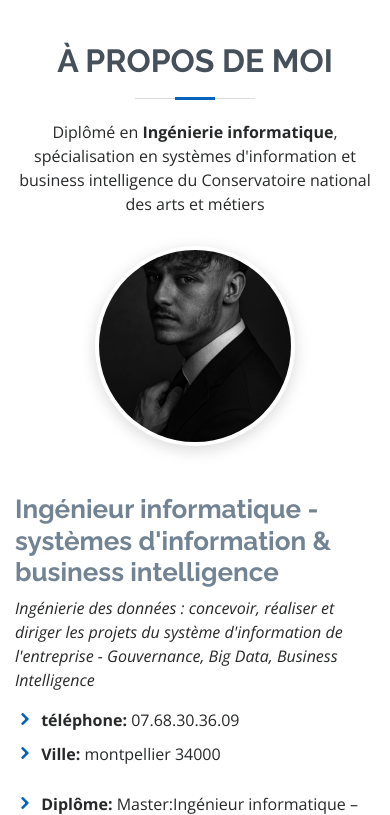
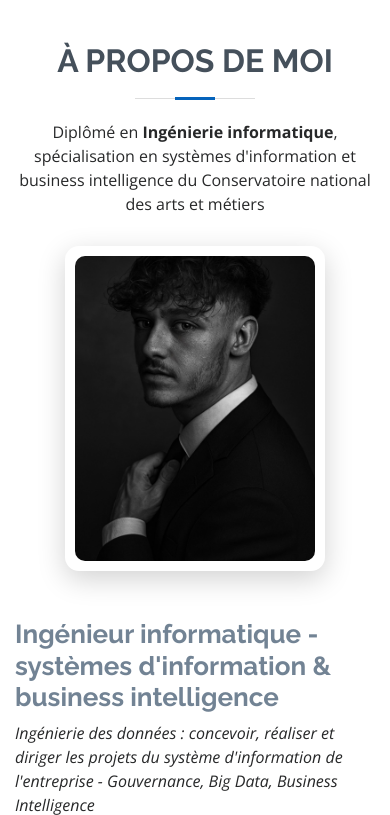
Before and after one commit to avisse/site-chants, a PHP site: page / in a window 390 px wide. Shown: the part 862-1677 px from the top of the page. Run offline with PHP 8.4, Linux system fonts and the light colour scheme; some libraries are stand-ins or nearby versions.

Commit message:
steve
steve

```diff
--- a/assets/css/style.css
+++ b/assets/css/style.css
@@ -59,33 +59,33 @@ h1, h2, h3, h4, h5, h6 {
 /*--------------------------------------------------------------
 # photo profil
 --------------------------------------------------------------*/
-
-.profile-pic{
-  width: 320px;            /* plus grand sur desktop */
-  height: 320px;
-  object-fit: cover;
-  border-radius: 50%;
-  background: #fff;        /* anneau blanc propre */
-  padding: 6px;            /* épaisseur de l’anneau */
-  box-shadow: 0 6px 24px rgba(0,0,0,.18);
-}
-
-/* Centrer et respirer la colonne image */
-.about .col-lg-4{
+/* Cadre portrait rectangulaire */
+.profile-frame{
+  width: 360px;            /* taille desktop */
+  aspect-ratio: 4 / 5;     /* format portrait (change en 3/4 ou 5/7 si tu veux) */
+  background: #fff;        /* cadre blanc */
+  padding: 12px;           /* épaisseur du cadre */
+  border-radius: 16px;     /* coins doux du cadre */
+  box-shadow: 0 8px 28px rgba(0,0,0,.18);
+  margin: 0;               /* reset figure */
   display: flex;
+  align-items: center;
   justify-content: center;
 }
 
-/* Responsive : plus petit sur mobile/tablette */
-@media (max-width: 991.98px){
-  .profile-pic{
-    width: 200px;
-    height: 200px;
-    padding: 4px;
-    box-shadow: 0 4px 16px rgba(0,0,0,.15);
-  }
+.profile-portrait{
+  width: 100%;
+  height: 100%;
+  object-fit: cover;       /* remplit proprement le cadre */
+  border-radius: 12px;     /* coins arrondis internes */
+  display: block;
 }
 
+/* Responsive */
+@media (max-width: 991.98px){
+  .profile-frame{ width: 260px; padding: 10px; border-radius: 14px; }
+  .profile-portrait{ border-radius: 10px; }
+}
 
 
 /*--------------------------------------------------------------
--- a/index.html
+++ b/index.html
@@ -93,9 +93,10 @@
     <div class="row align-items-center">
       <!-- Colonne photo -->
       <div class="col-lg-4 d-flex justify-content-center mb-4 mb-lg-0">
-        <img src="assets/img/profile.jpg" alt="Photo de profil" class="profile-pic">
-      </div>
-
+  <figure class="profile-frame">
+    <img src="assets/img/profile.jpg" alt="Photo de profil" class="profile-portrait">
+  </figure>
+</div>
       <!-- Colonne texte -->
       <div class="col-lg-8 pt-4 pt-lg-0 content">
         <h3>Ingénieur informatique - systèmes d'information &amp; business intelligence</h3>
```
